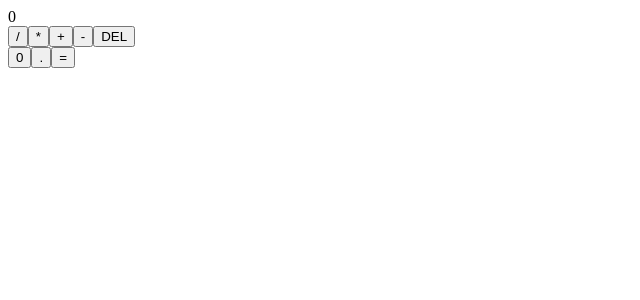
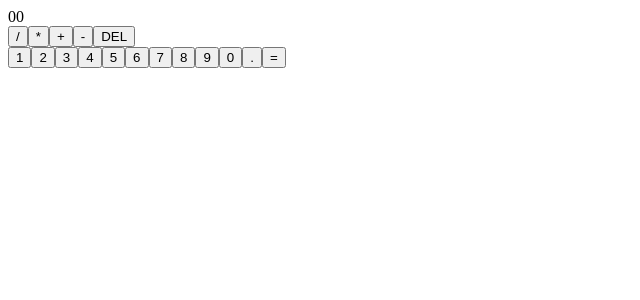
Before and after one commit to mohandand/React_Calculator, a React (Create React App) app: page / in a window 1280 px wide. Shown: the top 300 px of the page, without its empty margins (0-640 px from the left). Built offline with nearby package versions, Linux system fonts and the light colour scheme.

Commit message:
1 file modified

```diff
--- a/Components/calculator.js
+++ b/Components/calculator.js
@@ -2,10 +2,18 @@
 import './calculator.css';
 
 export default function Calculator() {
+  function createDigits() {
+    let digits = [];
+    for (let i = 1; i < 10; i++) {
+      digits.push(<button key={i}>{i}</button>);
+    }
+    return digits;
+  }
+
   return (
     <div className="container">
       <div className="display">
-        <span>0</span>
+        <span>0</span>0
       </div>
       <div className="operators">
         <button>/</button>
@@ -16,6 +24,7 @@
         <button>DEL</button>
       </div>
       <div className="digits">
+        {createDigits()}
         <button>0</button>
         <button>.</button>
         <button>=</button>
```
